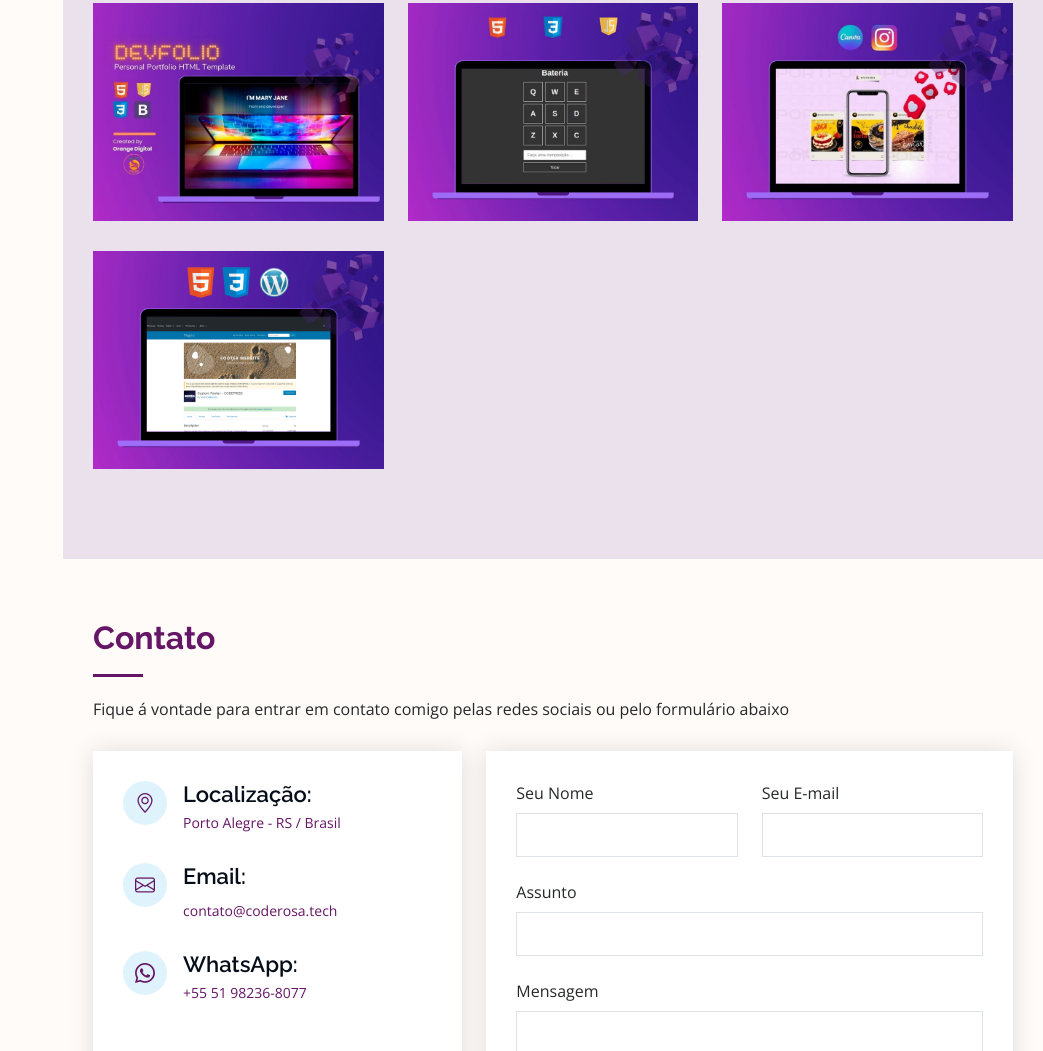
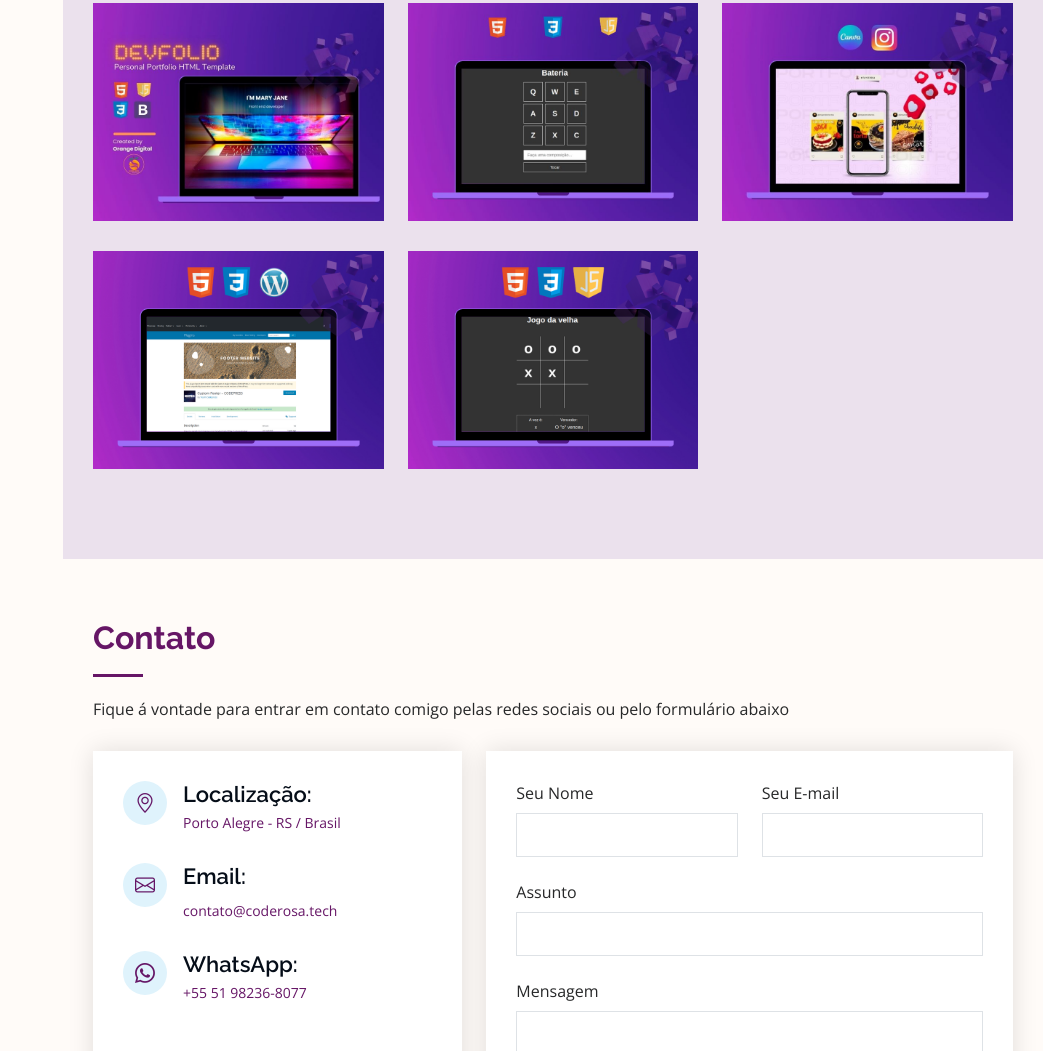
Before and after one commit to TayseRosa/coderosa.tech, a plain HTML site: page index.html in a window 1280 px wide. Shown: the part 3306-4357 px from the top of the page, without its empty margins (237-1280 px from the left). Drawn offline with nearby package versions, Linux system fonts and the light colour scheme; grey boxes are pictures that could not be loaded.

Commit message:
Add portfolio jogo da velha

```diff
--- a/index.html
+++ b/index.html
@@ -384,6 +384,16 @@
             </div>
           </div>
 
+          <div class="col-lg-4 col-md-6 portfolio-item filter-web">
+            <div class="portfolio-wrap">
+              <img src="assets/img/portfolio/jogo-velha.png" class="img-fluid" alt="Jogo da velha">
+              <div class="portfolio-links">
+                <a href="assets/img/portfolio/jogo-velha.png" data-gallery="portfolioGallery" class="portfolio-lightbox" title="Jogo da velha"><i class="bx bx-plus"></i></a>
+                <a href="https://jogo-da-velha.coderosa.tech" target="_blank" title="Mais Detalhes"><i class="bx bx-link"></i></a>
+              </div>
+            </div>
+          </div>
+
 
           <!--
           <div class="col-lg-4 col-md-6 portfolio-item filter-card">
```
Also changed, not shown: assets/img/portfolio/jogo-velha.png (added).
